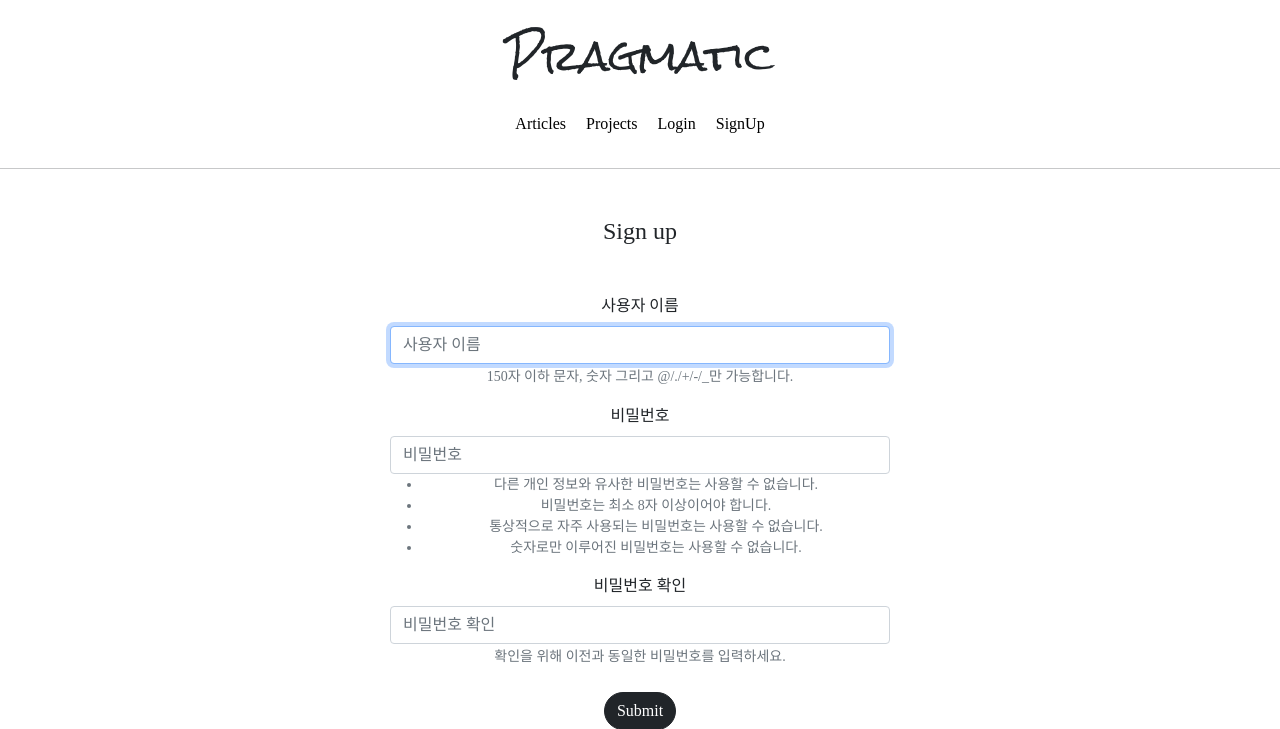
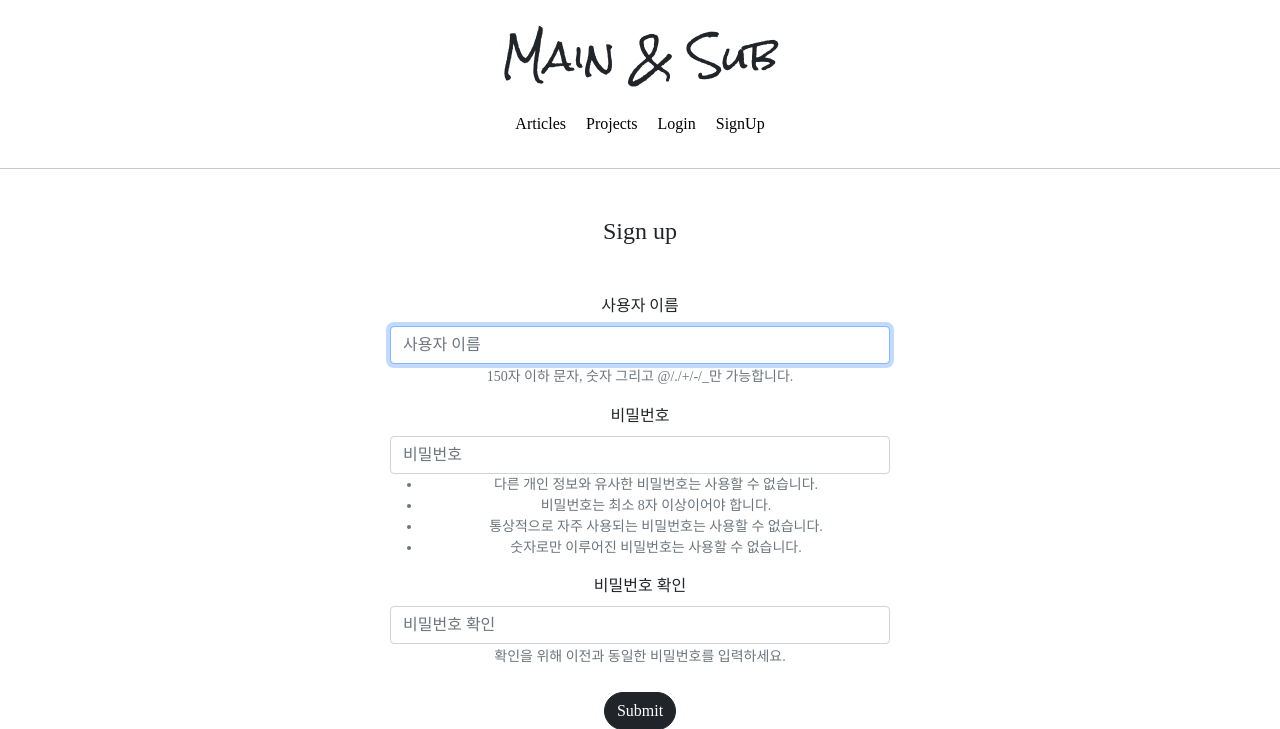
Before and after one commit to xxoellie/selfdjango, a Django app: page /accounts/create/ in a window 1280 px wide. Shown: the top 729 px of the page. Run offline with Django 3.2, Linux system fonts and the light colour scheme; parts of the project's set-up code (start-up, migrations or seed data) failed here and were passed over; some libraries are stand-ins or nearby versions.

Commit message:
9/13 django self study commit 2

```diff
--- a/templates/header.html
+++ b/templates/header.html
@@ -1,7 +1,7 @@
 
 <div style="text-align: center">
     <div class="pragmatic_header_logo">
-        <h1>Pragmatic</h1>
+        <h1>Main & Sub</h1>
     </div>
     <div class="pragmatic_header_button">
         <span class="mx-2">
```
